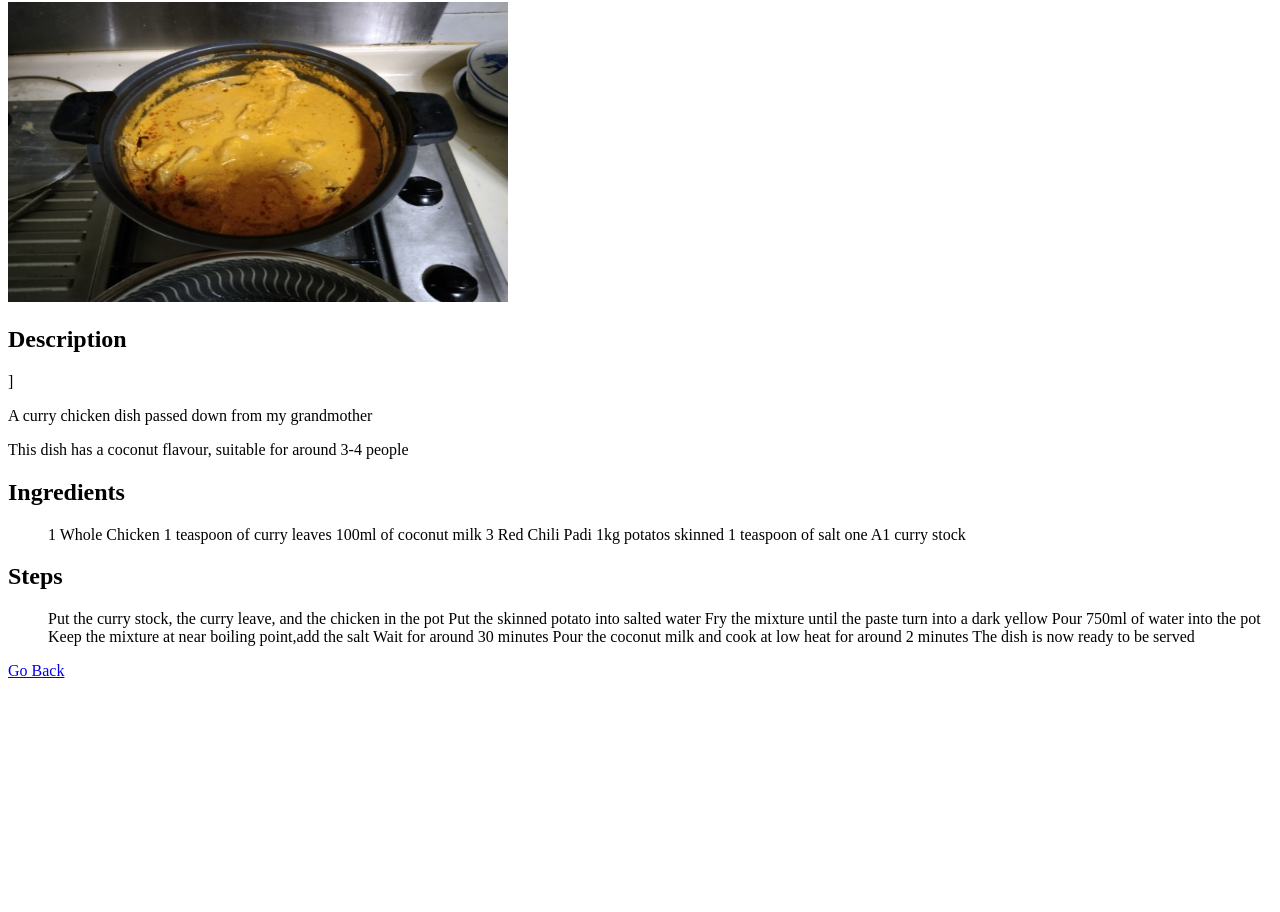
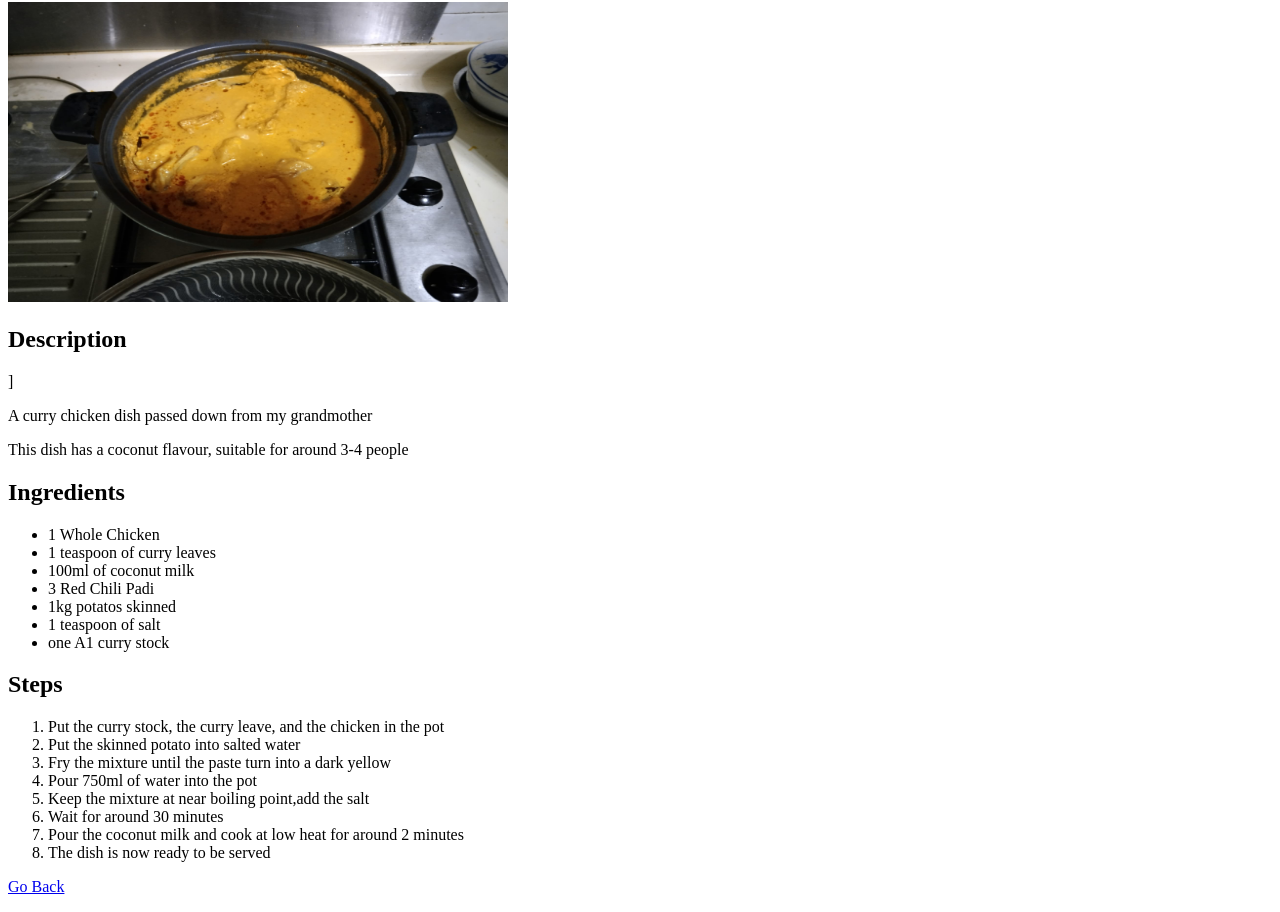
Before and after one commit to 8holic/BryanTheOdinProjectProjects, a plain HTML site: page Recipe/recipe/Curry Chicken.html in a window 1280 px wide. Shown: the part 78-990 px from the top of the page. Before the commit the page ends 800 px from the top, so only its background shows below. Drawn offline with Linux system fonts and the light colour scheme.

Commit message:
Fixed l1 to li for html in recipe

```diff
--- a/Recipe/recipe/Curry Chicken.html
+++ b/Recipe/recipe/Curry Chicken.html
@@ -13,25 +13,25 @@
     <p>This dish has a coconut flavour, suitable for around 3-4 people</p>
     <h2>Ingredients</h2>
     <ul>
-        <l1>1 Whole Chicken</l1>
-        <l1>1 teaspoon of curry leaves</l1>
-        <l1>100ml of coconut milk</l1>
-        <l1>3 Red Chili Padi</l1>
-        <l1>1kg potatos skinned</l1>
-        <l1>1 teaspoon of salt</l1>
-        <l1>one A1 curry stock</l1>
+        <li>1 Whole Chicken</li>
+        <li>1 teaspoon of curry leaves</li>
+        <li>100ml of coconut milk</li>
+        <li>3 Red Chili Padi</li>
+        <li>1kg potatos skinned</li>
+        <li>1 teaspoon of salt</li>
+        <li>one A1 curry stock</li>
     </ul>
 
     <h2>Steps</h2>
     <ol>
-        <l1>Put the curry stock, the curry leave, and the chicken in the pot</l1>
-        <l1>Put the skinned potato into salted water</l1>
-        <l1>Fry the mixture until the paste turn into a dark yellow</l1>
-        <l1>Pour 750ml of water into the pot</l1>
-        <l1>Keep the mixture at near boiling point,add the salt</l1>
-        <l1>Wait for around 30 minutes</l1>
-        <l1>Pour the coconut milk and cook at low heat for around 2 minutes</l1>
-        <l1>The dish is now ready to be served</l1>
+        <li>Put the curry stock, the curry leave, and the chicken in the pot</li>
+        <li>Put the skinned potato into salted water</li>
+        <li>Fry the mixture until the paste turn into a dark yellow</li>
+        <li>Pour 750ml of water into the pot</li>
+        <li>Keep the mixture at near boiling point,add the salt</li>
+        <li>Wait for around 30 minutes</li>
+        <li>Pour the coconut milk and cook at low heat for around 2 minutes</li>
+        <li>The dish is now ready to be served</li>
 
     </ol>
 
```
Also changed, not shown: Recipe/recipe/Boiled Water.html (+3 -3 lines), Recipe/recipe/Soft Boiled Egg.html (+8 -8 lines).
